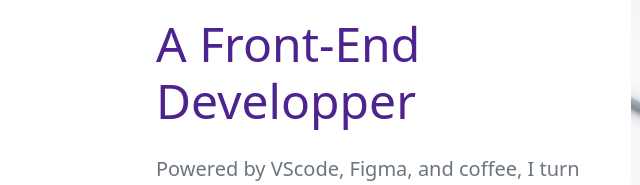
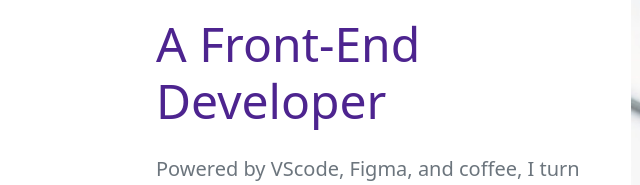
Before and after one commit to Rana7060/My-Website, a website: page index.html in a window 1280 px wide. Shown: the part 243-428 px from the top of the page, 21-661 px from the left. Drawn offline with nearby package versions, Linux system fonts and the light colour scheme.

Commit message:
update :tada:

```diff
--- a/index.html
+++ b/index.html
@@ -83,7 +83,7 @@
           <div class="col-md-5 text-center text-md-start">
             <h1>
               <div class="display-2 text-primary">Rana Ameer</div>
-              <div class="display-5 text-danger">A Front-End Developper</div>
+              <div class="display-5 text-danger">A Front-End Developer</div>
             </h1>
             <p class="lead my-4 text-muted">
               Powered by VScode, Figma, and coffee, I turn your requirement into
```
